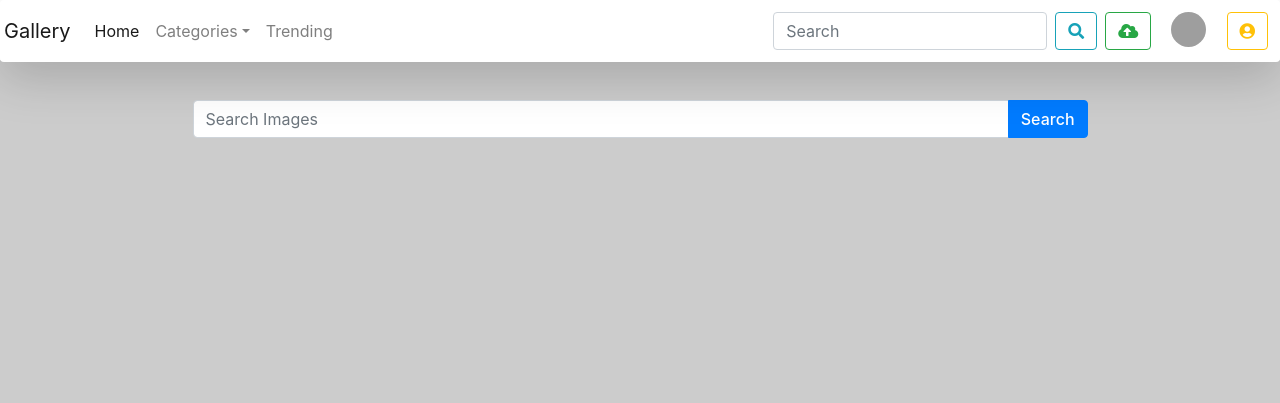
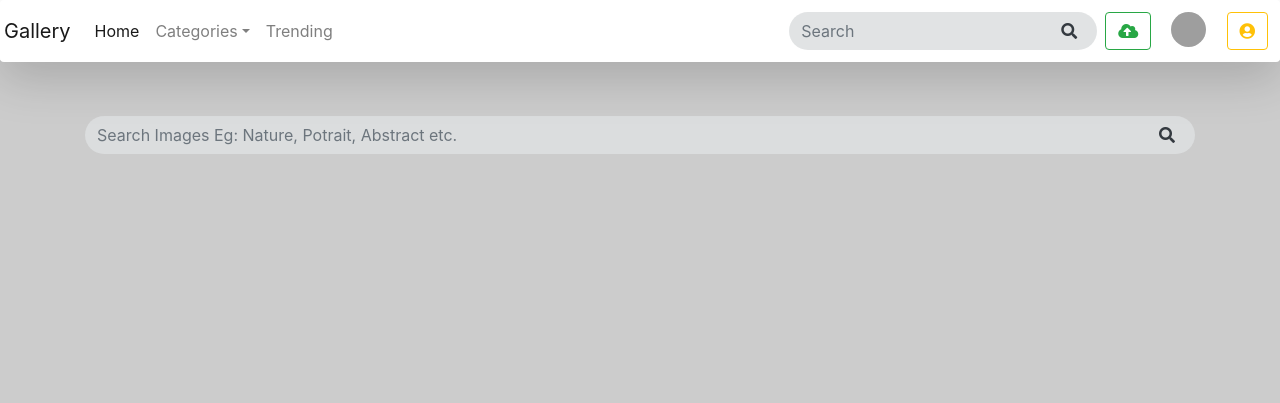
Before and after one commit to thesurajdas/imagex, a PHP site: page / in a window 1280 px wide. Shown: the top 403 px of the page. Run offline with PHP 8.4, Linux system fonts and the light colour scheme; grey boxes labelled with a size stand in for pictures from a placeholder-image service; some libraries are stand-ins or nearby versions; grey boxes are pictures that could not be loaded.

Commit message:
commit style changes of search bars in index

```diff
--- a/css/home.css
+++ b/css/home.css
@@ -114,6 +114,10 @@
     transition: .5s;
 }
 
+.sbdr{
+    border: 1px;
+    background-color: #dddfe0de!important;;
+}
 
 .cds:hover::before{
     /*-webkit-box-shadow: -1px 9px 40px -12px rgba(0,0,0,0.75);
--- a/index.php
+++ b/index.php
@@ -50,8 +50,14 @@
                         </li> -->
                     </ul>
                     <form class="form-inline my-2 my-lg-0">
-                        <input class="form-control mr-sm-2" type="search" placeholder="Search" aria-label="Search">
-                        <button class="btn btn btn-outline-info my-2 my-sm-0" type="submit"><i class="fas fa-search"></i></button>
+                        <div class="row no-gutters align-items-center">
+                            <input class="form-control sbdr rounded-pill pr-5" type="text" placeholder="Search" id="example-search-input2">
+                            <div class="col-auto">
+                                <button class="btn btn-outline-light text-dark border-0 rounded-pill ml-n5" type="button">
+                                    <i class="fas fa-search"></i>
+                                </button>
+                            </div>
+                        </div>
                     </form>
                     <ul class="navbar-nav">
                         <li class="nav-item">
@@ -86,14 +92,16 @@
         <!---------------------------------------Search bar------------------------------------->
         <div class="searchbar">
             <div class="container">
-                <div class="col-lg-10 mx-auto sb">
-                    <div class="input-group mb-3 rounded">
-                        <input type="text" class="form-control" placeholder="Search Images" aria-label="Search Images" aria-describedby="button-addon2">
-                        <div class="input-group-append">
-                            <button type="button" class="btn btn-primary">Search</button>
+                <form action="">
+                    <div class="row no-gutters mt-3 align-items-center">
+                        <input class="form-control sbdr bg-light rounded-pill pr-5" type="text" placeholder="Search Images Eg: Nature, Potrait, Abstract etc." id="example-search-input2">
+                        <div class="col-auto">
+                            <button class="btn btn-outline-light text-dark border-0 rounded-pill ml-n5" type="button">
+                                <i class="fas fa-search"></i>
+                            </button>
                         </div>
-                      </div>
-                </div>
+                    </div>
+                </form>
             </div>
         </div>
             <!-------------------------------------**welcome text--------------------------------------->
```
